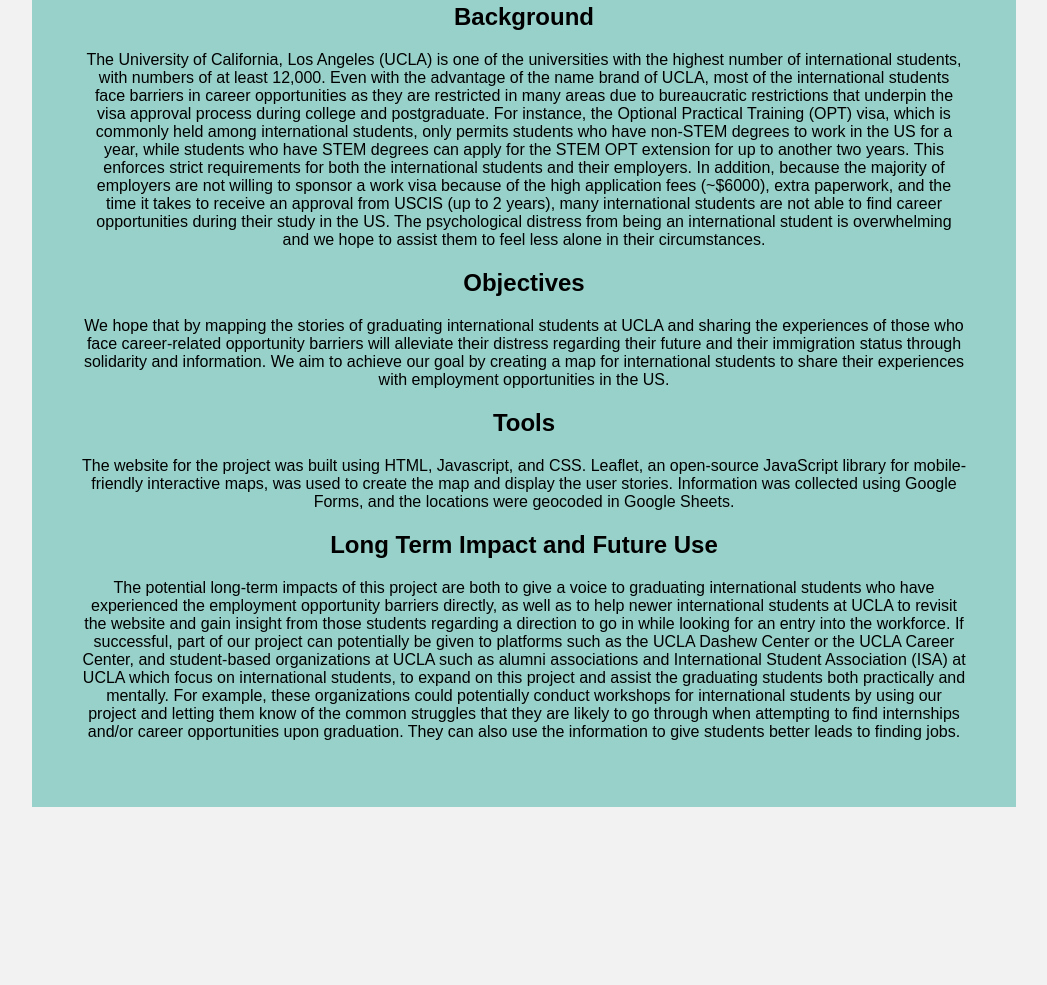
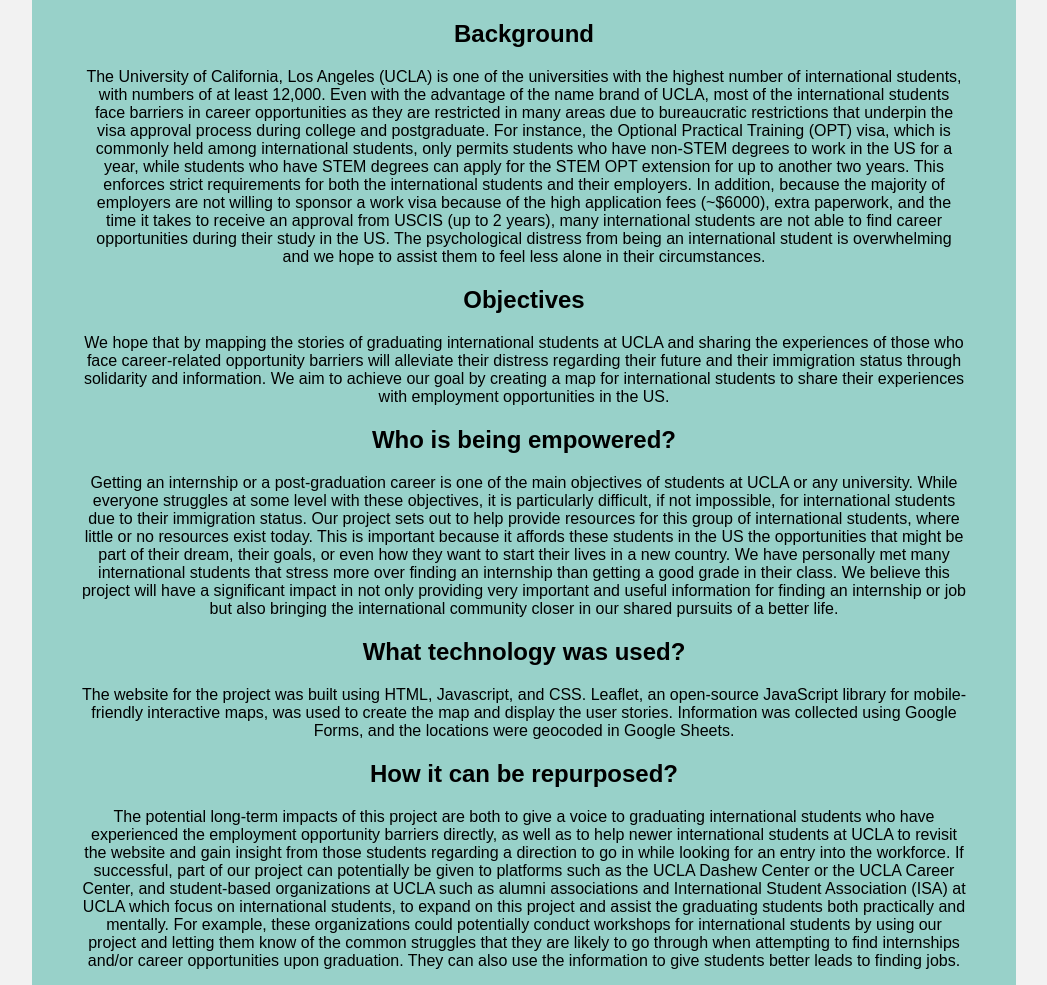
Before and after one commit to daikis12/group-8, a plain HTML site: page final/background.html in a window 1280 px wide. Shown: the part 419-1404 px from the top of the page, without its empty margins (116-1163 px from the left). Drawn offline with nearby package versions, Linux system fonts and the light colour scheme; files whose address does not match are found by name.

Commit message:
edited the about

```diff
--- a/final/background.html
+++ b/final/background.html
@@ -55,11 +55,15 @@
 
                 <p>We hope that by mapping the stories of graduating international students at UCLA and sharing the experiences of those who face career-related opportunity barriers will alleviate their distress regarding their future and their immigration status through solidarity and information. We aim to achieve our goal by creating a map for international students to share their experiences with employment opportunities in the US.</p>
 
-                <h2>Tools</h2>
+                <h2>Who is being empowered?</h2>
+
+                <p>Getting an internship or a post-graduation career is one of the main objectives of students at UCLA or any university. While everyone struggles at some level with these objectives, it is particularly difficult, if not impossible, for international students due to their immigration status. Our project sets out to help provide resources for this group of international students, where little or no resources exist today. This is important because it affords these students in the US the opportunities that might be part of their dream, their goals, or even how they want to start their lives in a new country. We have personally met many international students that stress more over finding an internship than getting a good grade in their class. We believe this project will have a significant impact in not only providing very important and useful information for finding an internship or job but also bringing the international community closer in our shared pursuits of a better life.</p>
+
+                <h2>What technology was used?</h2>
 
                 <p>The website for the project was built using HTML, Javascript, and CSS. Leaflet, an open-source JavaScript library for mobile-friendly interactive maps, was used to create the map and display the user stories. Information was collected using Google Forms, and the locations were geocoded in Google Sheets. </p>
 
-                <h2>Long Term Impact and Future Use</h2>
+                <h2>How it can be repurposed?</h2>
 
                 <p>The potential long-term impacts of this project are both to give a voice to graduating international students who have experienced the employment opportunity barriers directly, as well as to help newer international students at UCLA to revisit the website and gain insight from those students regarding a direction to go in while looking for an entry into the workforce. If successful, part of our project can potentially be given to platforms such as the UCLA Dashew Center or the UCLA Career Center, and student-based organizations at UCLA such as alumni associations and International Student Association (ISA) at UCLA which focus on international students, to expand on this project and assist the graduating students both practically and mentally. For example, these organizations could potentially conduct workshops for international students by using our project and letting them know of the common struggles that they are likely to go through when attempting to find internships and/or career opportunities upon graduation. They can also use the information to give students better leads to finding jobs.</p>
 
```
Also changed, not shown: final/index.html (+1 -0 lines).
